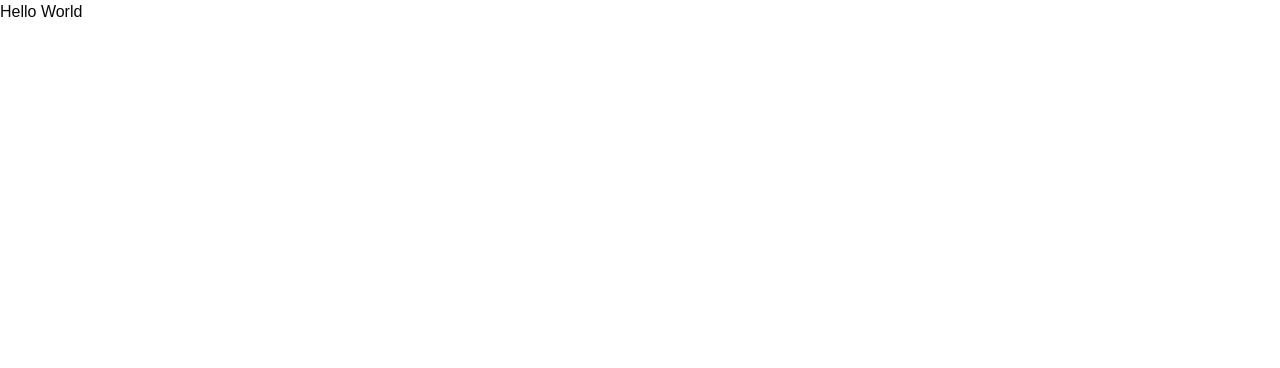
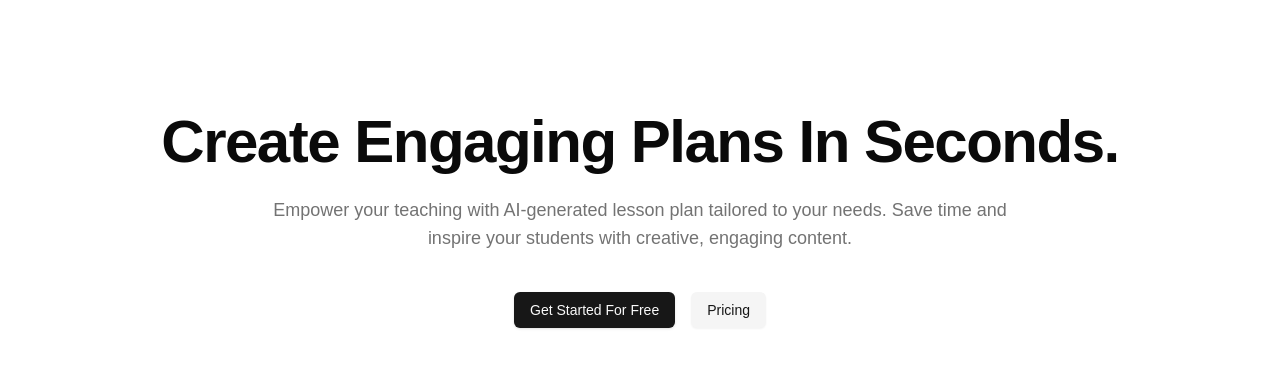
Before and after one commit to AdityaSahu786/EduMate, a Next.js app: page / in a window 1280 px wide. Shown: the top 368 px of the page. Built offline with nearby package versions, Linux system fonts and the light colour scheme.

Commit message:
Adding a secondary Button

```diff
--- a/app/page.tsx
+++ b/app/page.tsx
@@ -1,9 +1,39 @@
-import { Button } from "@/components/ui/button";
+import MaxWidthWrapper from "@/components/common/MaxWidthWrapper";
+import { Button, buttonVariants } from "@/components/ui/button";
 import { Card, CardContent, CardDescription, CardHeader, CardTitle } from "@/components/ui/card";
+import Link from "next/link";
 
 
 export default function Home() {
   return (
-      <div>Hello World</div>
+      <MaxWidthWrapper>
+         <HeroSection/>
+      </MaxWidthWrapper>
   );
 }
+
+function HeroSection() {
+  return (
+    <div className="py-20 md:py-28 text-center">
+      <h1 className="text-4xl font-extrabold tracking-tight sm:text-5xl md:text-6xl">
+          Create Engaging Plans In Seconds.
+      </h1>
+      <p className="mt-6 text-lg text-muted-foreground max-w-3xl mx-auto ">
+        Empower your teaching with AI-generated lesson plan tailored to your
+        needs. Save time and inspire your students with creative, engaging
+        content.
+      </p>
+      <div className="mt-10 flex flex-col sm:flex-row gap-4 justify-center">
+        <Link href="/" className={buttonVariants()}>
+        Get Started For Free{" "}
+        </Link>
+        <Link href="/pricing"
+         className={buttonVariants({
+          variant: "secondary",
+
+         })}
+        > Pricing</Link>
+      </div>
+    </div>
+  )
+}
```
